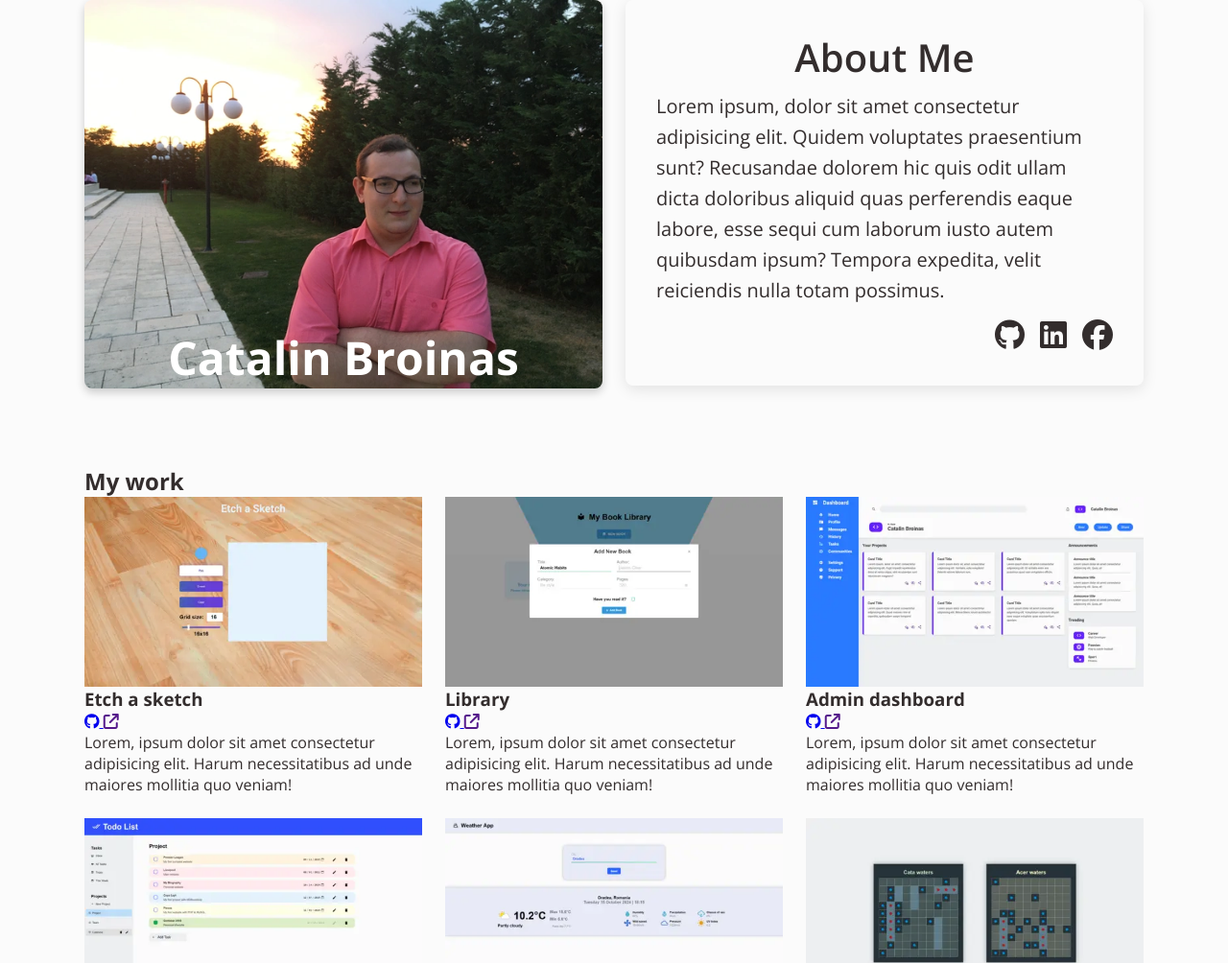
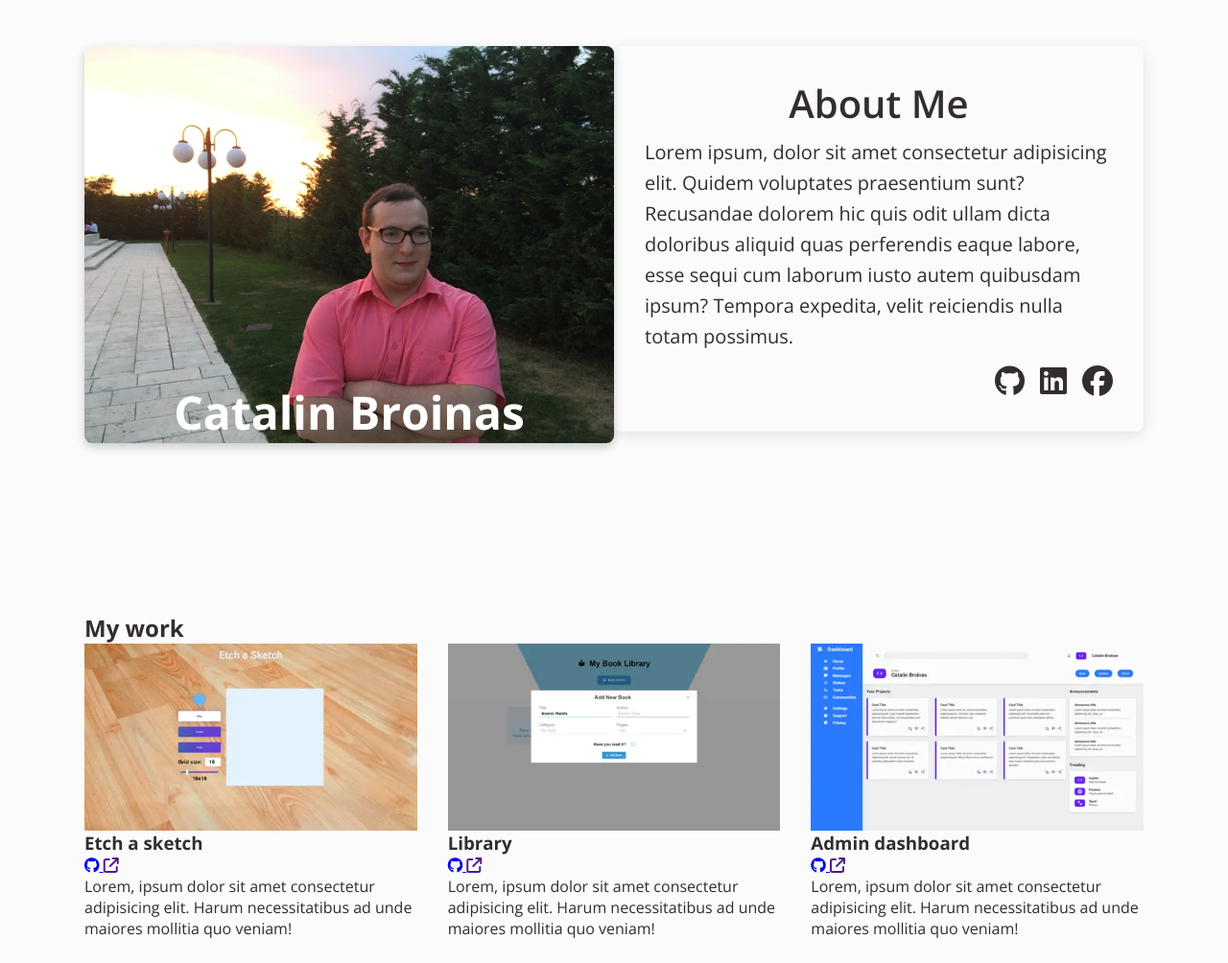
Before and after one commit to catalinbroinas/homepage, a website built with webpack: page src/template.html in a window 1280 px wide. Shown: the top 1004 px of the page at 96% size. Built offline with nearby package versions, Linux system fonts and the light colour scheme.

Commit message:
style: adjust spacing for better layout
- Adjust container padding
- Add bottom margin to `.about-image` on small devices
- Update section gaps

```diff
--- a/src/css/styles.css
+++ b/src/css/styles.css
@@ -82,7 +82,7 @@ ul {
 /* Layout */
 .container {
   max-width: 1200px;
-  padding: 0 var(--container-padding-sm);
+  padding: var(--container-padding-sm);
   margin: 0 auto;
 }
 
@@ -95,7 +95,11 @@ ul {
 .my-work .grid,
 .contact .grid {
   display: grid;
-  gap: 1.5rem;
+}
+
+.my-work .grid,
+.contact .grid {
+  gap: 2rem;
 }
 
 .image-fluid {
@@ -109,6 +113,7 @@ ul {
   position: relative;
   text-align: center;
   align-self: start;
+  margin-bottom: 1rem;
 }
 
 .about-image img {
@@ -160,7 +165,7 @@ ul {
 /* Medium devices */
 @media (min-width: 768px) {
   .container {
-    padding: 0 var(--container-padding-md);
+    padding: var(--container-padding-md);
   }
 
   .about-me,
@@ -172,6 +177,10 @@ ul {
   .my-work .grid,
   .contact .grid {
     grid-template-columns: 1fr 1fr;
+  }
+
+  .about-image {
+    margin-bottom: 0;
   }
 
   .about-text .card {
@@ -188,7 +197,7 @@ ul {
 /* Large devices */
 @media (min-width: 992px) {
   .container {
-    padding: 0 var(--container-padding-lg);
+    padding: var(--container-padding-lg);
   }
 
   .about-me,
@@ -204,7 +213,7 @@ ul {
 /* Extra large devices */
 @media (min-width: 1200px) {
   .container {
-    padding: 0 var(--container-padding-xl);
+    padding: var(--container-padding-xl);
   }
 
   .about-me,
```
